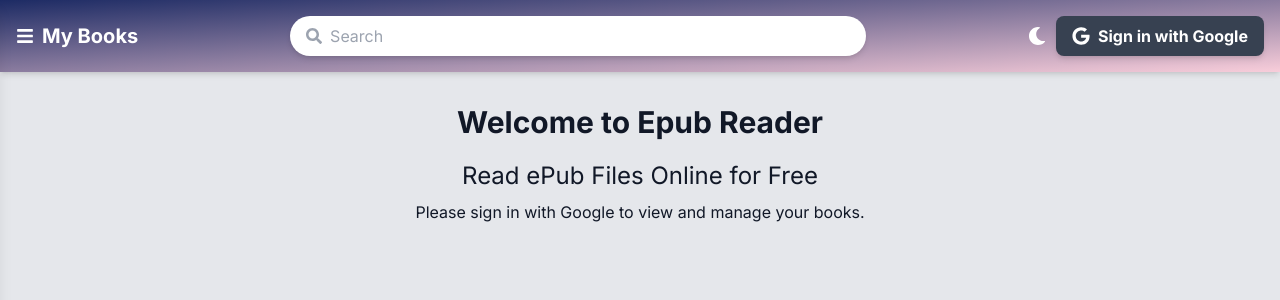
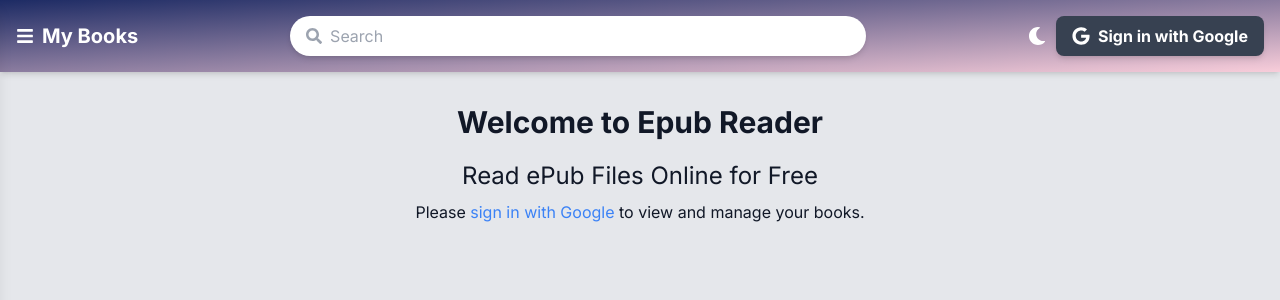
Before and after one commit to subidhkhanal/epub-reader, a Next.js app: page / in a window 1280 px wide. Shown: the top 300 px of the page. Built offline with nearby package versions, Linux system fonts and the light colour scheme; no server answers.

Commit message:
added sign in with google on homepage, sidebar and also added page change when spacebar is clicked

```diff
--- a/app/components/EpubReader.tsx
+++ b/app/components/EpubReader.tsx
@@ -126,7 +126,7 @@ const EpubReader: React.FC<EpubReaderProps> = ({
 
   // This function will manage when the Navbar is shown/hidden
   const toggleNavbarVisibility = () => {
-    setNavbarVisible(true); // Show the Navbar
+    // setNavbarVisible(true); // Show the Navbar
   };
 
   const handleChapterSelect = (chapterHref: string) => {
@@ -143,7 +143,7 @@ const EpubReader: React.FC<EpubReaderProps> = ({
     if (rendition) {
       //Handles arrow keys
       rendition.on("keyup", (event: KeyboardEvent) => {
-        if (event.key === "ArrowRight") {
+        if (event.key === "ArrowRight" || event.key === " ") {
           goToNextPage();
         } else if (event.key === "ArrowLeft") {
           goToPreviousPage();
@@ -189,7 +189,7 @@ const EpubReader: React.FC<EpubReaderProps> = ({
         // console.log("isHighlightMenuOpen", isHighlightMenuOpen);
         if (!isTextSelected && !isHighlightMenuOpen) {
           //@ts-ignore
-          setNavbarVisible((prevState) => !prevState); // Invert the current navbar visibility
+          // setNavbarVisible((prevState) => !prevState); // Invert the current navbar visibility
           // console.log("setNavbarVisible is toggle");
         }
         if (!isHighlightMenuOpen) {
@@ -214,7 +214,7 @@ const EpubReader: React.FC<EpubReaderProps> = ({
   // Handle key press & mouse wheel events which happen between iframe(epub.js) and arrow ui
   useEffect(() => {
     const handleKeys = (event: KeyboardEvent) => {
-      if (event.key === "ArrowRight") {
+      if (event.key === "ArrowRight" || event.key === " ") {
         goToNextPage();
       }
       if (event.key === "ArrowLeft") {
--- a/app/components/Sidebar.tsx
+++ b/app/components/Sidebar.tsx
@@ -1,10 +1,11 @@
 import React, { useState, useRef, useEffect } from "react";
-import { storage, db, auth } from "@/firebaseConfig";
+import { storage, db, auth, provider } from "@/firebaseConfig";
 import { ref, uploadBytesResumable, getDownloadURL } from "firebase/storage";
 import { doc, setDoc, getDoc, serverTimestamp } from "firebase/firestore";
 import { useAuthState } from "react-firebase-hooks/auth";
 import ePub from "epubjs";
 import { FaPlus, FaTimes, FaSpinner } from "react-icons/fa";
+import { signInWithPopup } from "firebase/auth"; // Import signInWithPopup
 
 interface SidebarProps {
   isOpen: boolean;
@@ -27,7 +28,18 @@ const Sidebar: React.FC<SidebarProps> = ({
   const [uploadProgress, setUploadProgress] = useState<number | null>(null);
   const [uploadSuccess, setUploadSuccess] = useState(false);
 
-  const handleAddBookClick = () => {
+  const handleAddBookClick = async () => {
+    // If the user is not signed in, trigger Google sign-in
+    if (!user) {
+      try {
+        await signInWithPopup(auth, provider);
+      } catch (error) {
+        console.error("Google Sign-In error:", error);
+        return;
+      }
+    }
+
+    // After successful sign-in, allow the file input to be clicked
     fileInputRef.current?.click();
   };
 
--- a/app/page.tsx
+++ b/app/page.tsx
@@ -2,12 +2,13 @@
 
 import React, { useState, useEffect, useRef, useContext } from "react";
 import { useAuthState } from "react-firebase-hooks/auth";
-import { auth, db } from "@/firebaseConfig";
+import { auth, db, provider } from "@/firebaseConfig";
 import { collection, getDocs } from "firebase/firestore";
 import NavBar from "@/app/components/Navbar";
 import Sidebar from "@/app/components/Sidebar";
 import BookGrid from "@/app/components/BookGrid";
 import { ThemeContext } from "@/app/context/ThemeContext"; // Import ThemeContext
+import { signInWithPopup } from "firebase/auth"; // Import signInWithPopup
 
 const Home: React.FC = () => {
   const [user, loading] = useAuthState(auth);
@@ -40,9 +41,13 @@ const Home: React.FC = () => {
     setIsSidebarOpen(!isSidebarOpen);
   };
 
-  // const toggleTheme = () => {
-  //   setIsDarkTheme(!isDarkTheme);
-  // };
+  const handleGoogleSignIn = async () => {
+    try {
+      await signInWithPopup(auth, provider);
+    } catch (error) {
+      console.error("Google Sign-In error:", error);
+    }
+  };
 
   useEffect(() => {
     const handleClickOutside = (event: MouseEvent) => {
@@ -111,7 +116,14 @@ const Home: React.FC = () => {
             <h1 className="text-3xl font-bold">Welcome to Epub Reader</h1>
             <h2 className="text-2xl mt-4">Read ePub Files Online for Free</h2>
             <p className="mt-2">
-              Please sign in with Google to view and manage your books.
+              Please{" "}
+              <span
+                onClick={handleGoogleSignIn}
+                className="text-blue-500 cursor-pointer"
+              >
+                sign in with Google
+              </span>{" "}
+              to view and manage your books.
             </p>
           </div>
         )}
```
